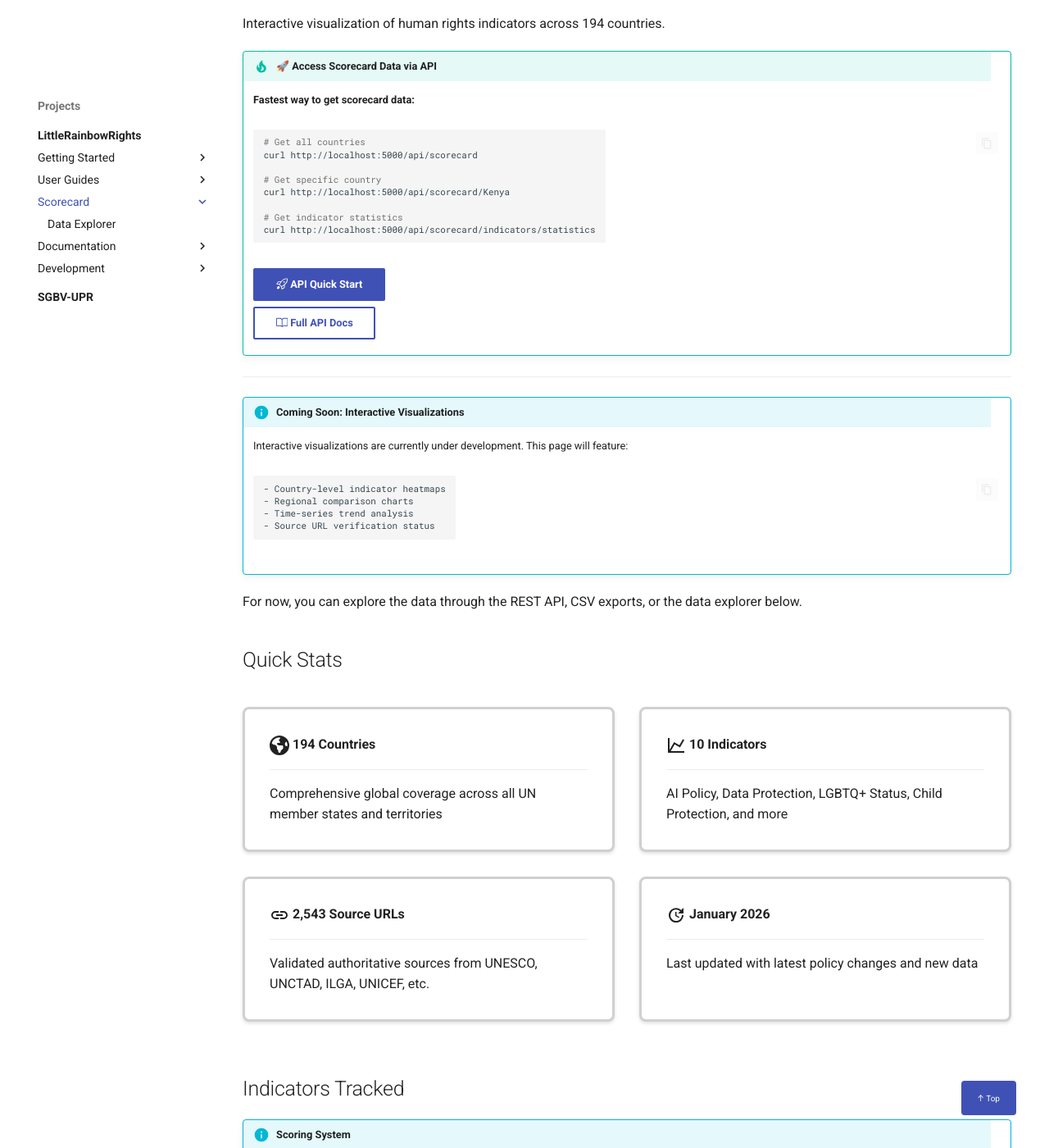
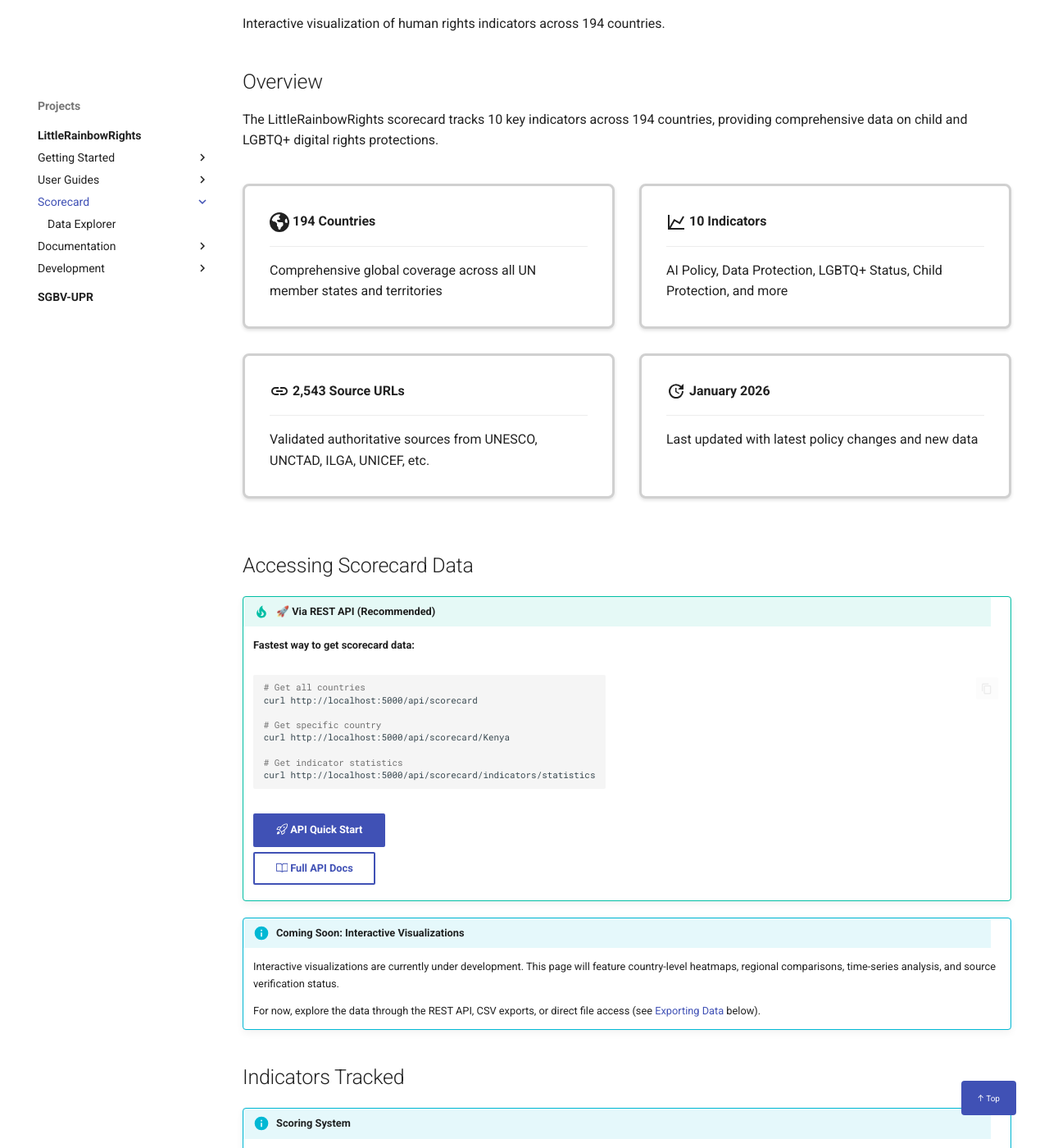
Before and after one commit to MissCrispenCakes/DigitalChild, an MkDocs documentation site: the page built from docs/website/scorecard/index.md, in a window 1280 px wide and 1400 px high, scrolled down 342 px. Shown: the whole window at 82% size. Built offline with MkDocs 1.6.1 and Material for MkDocs 9.7.7, drawn with Linux system fonts in a browser that asks for light colours; a script that is not in the unit is left out; comment, search, counter and statistics services are not loaded.

Commit message:
Fix scorecard page TOC by improving heading structure
The scorecard page wasn't showing the sidebar TOC because the first H2
heading didn't appear until line 35 (after large admonition blocks).

**Changes:**
1. Added "## Overview" section immediately after intro (line 5)
2. Moved API and visualization notes into "## Accessing Scorecard Data"
3. Restructured content with clear H2 sections
4. Synced changes to both root and website scorecard folders

**Result:**
- TOC now appears properly in right sidebar with all sections
- Better page organization and navigation
- Matches structure of explorer page (which worked correctly)

**New structure:**
- Overview (with stats cards)
- Accessing Scorecard Data (API + visualization info)
- Indicators Tracked (10 detailed indicators)
- Composite Scores, Exporting Data, etc.

Co-Authored-By: Claude Sonnet 4.5 <noreply@anthropic.com>

````diff
--- a/docs/website/scorecard/index.md
+++ b/docs/website/scorecard/index.md
@@ -2,37 +2,9 @@
 
 Interactive visualization of human rights indicators across 194 countries.
 
-!!! tip "🚀 Access Scorecard Data via API"
-    **Fastest way to get scorecard data:**
+## Overview
 
-    ```bash
-    # Get all countries
-    curl http://localhost:5000/api/scorecard
-
-    # Get specific country
-    curl http://localhost:5000/api/scorecard/Kenya
-
-    # Get indicator statistics
-    curl http://localhost:5000/api/scorecard/indicators/statistics
-    ```
-
-    [:octicons-rocket-24: API Quick Start](../../api/QUICK_START/){ .md-button .md-button--primary }
-    [:octicons-book-24: Full API Docs](../../api/README/){ .md-button }
-
----
-
-!!! info "Coming Soon: Interactive Visualizations"
-    Interactive visualizations are currently under development. This page will feature:
-    ```txt
-    - Country-level indicator heatmaps
-    - Regional comparison charts
-    - Time-series trend analysis
-    - Source URL verification status
-    ```
-
-For now, you can explore the data through the REST API, CSV exports, or the data explorer below.
-
-## Quick Stats
+The LittleRainbowRights scorecard tracks 10 key indicators across 194 countries, providing comprehensive data on child and LGBTQ+ digital rights protections.
 
 <div class="grid cards" markdown>
 
@@ -61,6 +33,30 @@ For now, you can explore the data through the REST API, CSV exports, or the data
     Last updated with latest policy changes and new data
 
 </div>
+
+## Accessing Scorecard Data
+
+!!! tip "🚀 Via REST API (Recommended)"
+    **Fastest way to get scorecard data:**
+
+    ```bash
+    # Get all countries
+    curl http://localhost:5000/api/scorecard
+
+    # Get specific country
+    curl http://localhost:5000/api/scorecard/Kenya
+
+    # Get indicator statistics
+    curl http://localhost:5000/api/scorecard/indicators/statistics
+    ```
+
+    [:octicons-rocket-24: API Quick Start](../api/QUICK_START/){ .md-button .md-button--primary }
+    [:octicons-book-24: Full API Docs](../api/README/){ .md-button }
+
+!!! info "Coming Soon: Interactive Visualizations"
+    Interactive visualizations are currently under development. This page will feature country-level heatmaps, regional comparisons, time-series analysis, and source verification status.
+
+    For now, explore the data through the REST API, CSV exports, or direct file access (see [Exporting Data](#exporting-data) below).
 
 ## Indicators Tracked
 
@@ -269,7 +265,7 @@ df = pd.DataFrame(data)
 print(df[["country", "region", "indicator_count"]])
 ```
 
-See [API Documentation](../../../api/README/) for complete endpoint reference.
+See [API Documentation](../api/README/) for complete endpoint reference.
 
 ### From the Pipeline
 
@@ -431,12 +427,12 @@ Or:
 
 ## Future Enhancements
 
-Planned features (see [Roadmap](../../ROADMAP.md)):
+Planned features (see [Roadmap](../ROADMAP.md)):
 
 - [ ] Interactive heatmap visualizations (Plotly.js)
 - [ ] Country comparison tool
 - [ ] Time-series tracking of policy changes
-- [x] **API for programmatic access** ✅ **COMPLETE** (14 endpoints live, production-ready, see [API docs](../../../api/README/))
+- [x] **API for programmatic access** ✅ **COMPLETE** (14 endpoints live, production-ready, see [API docs](../api/README/))
 - [ ] Real-time source monitoring alerts
 - [ ] Expanded indicators (15-20 total)
 - [ ] Sub-national data (states/provinces)
@@ -445,15 +441,15 @@ Planned features (see [Roadmap](../../ROADMAP.md)):
 
 For technical documentation:
 
-- [Scorecard Workflow Guide](../../guides/SCORECARD_WORKFLOW.md) - Complete system overview
-- [Metadata Schema](../../standards/METADATA_SCHEMA.md) - Data structure
-- [Architecture](../../ARCHITECTURE.md) - System design
+- [Scorecard Workflow Guide](../guides/SCORECARD_WORKFLOW.md) - Complete system overview
+- [Metadata Schema](../standards/METADATA_SCHEMA.md) - Data structure
+- [Architecture](../ARCHITECTURE.md) - System design
 
 ## Support & Feedback
 
 - **Data quality issues:** [Open Issue](https://github.com/MissCrispenCakes/DigitalChild/issues)
 - **Feature requests:** [Start Discussion](https://github.com/MissCrispenCakes/DigitalChild/discussions)
-- **General questions:** [FAQ](../../FAQ.md)
+- **General questions:** [FAQ](../FAQ.md)
 
 ______________________________________________________________________
 
````
Also changed, not shown: docs/scorecard/index.md (+26 -30 lines).
